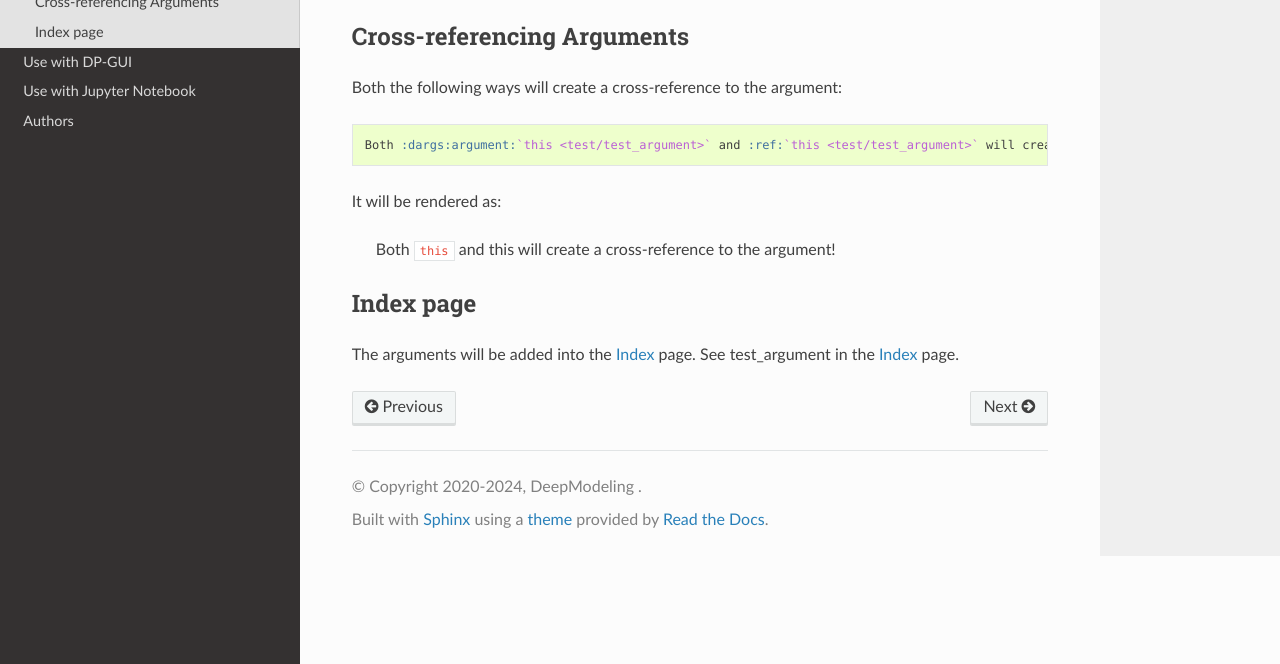
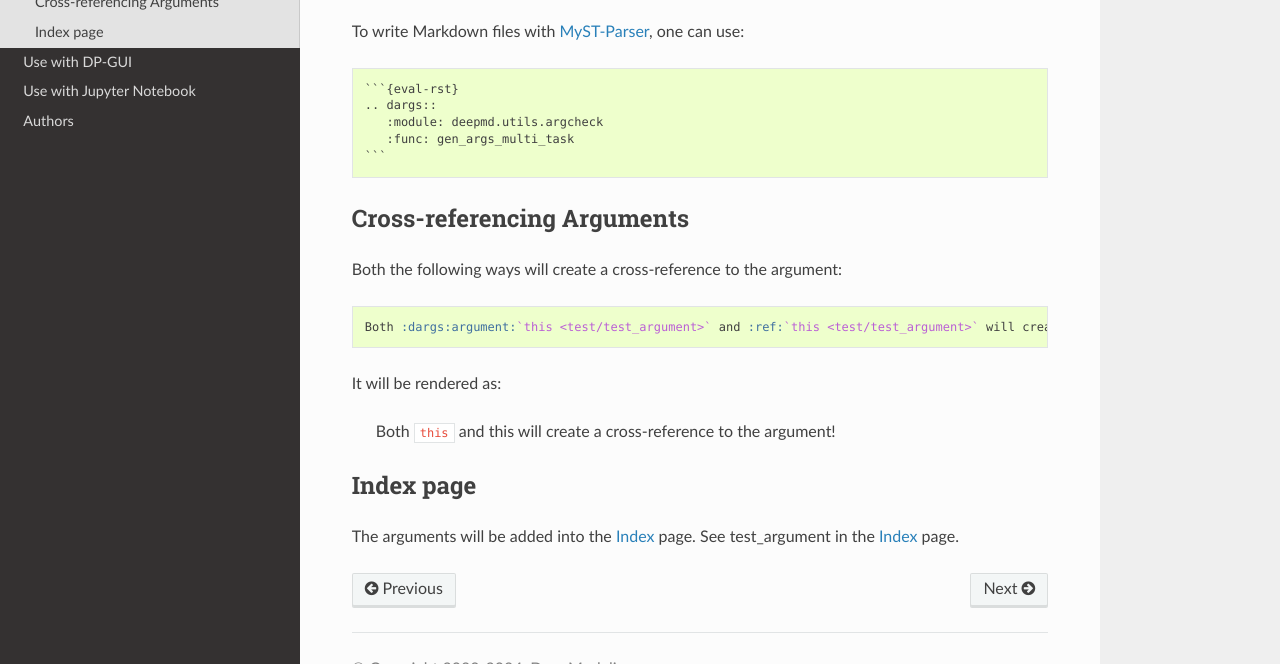
Before and after one commit to deepmodeling/dargs, a Sphinx documentation site: the page built from docs/sphinx.rst, in a window 1280 px wide and 900 px high, scrolled down 548 px, cut to the strip 236-900 px from the top of the window. Built offline with Sphinx 7.4.7 and the Read the Docs theme 2.0.0, drawn with Linux system fonts in a browser that asks for light colours; pages that are not in the unit, such as notebooks, are missing from menus; cross-references to code outside the pages are shown as plain code.

Commit message:
docs: document how to use dargs sphinx directive in markdown files
inspired by https://github.com/deepmodeling/deepmd-kit/pull/3989

````diff
--- a/docs/sphinx.rst
+++ b/docs/sphinx.rst
@@ -30,6 +30,16 @@ A :class:`list` of :class:`Argument <dargs.Argument>` is also accepted.
    :module: dargs._test
    :func: test_arguments
 
+To write Markdown files with `MyST-Parser <https://github.com/executablebooks/MyST-parser>`_, one can use:
+
+.. code-block:: markdown
+
+    ```{eval-rst}
+    .. dargs::
+       :module: deepmd.utils.argcheck
+       :func: gen_args_multi_task
+    ```
+
 Cross-referencing Arguments
 ---------------------------
 
````
